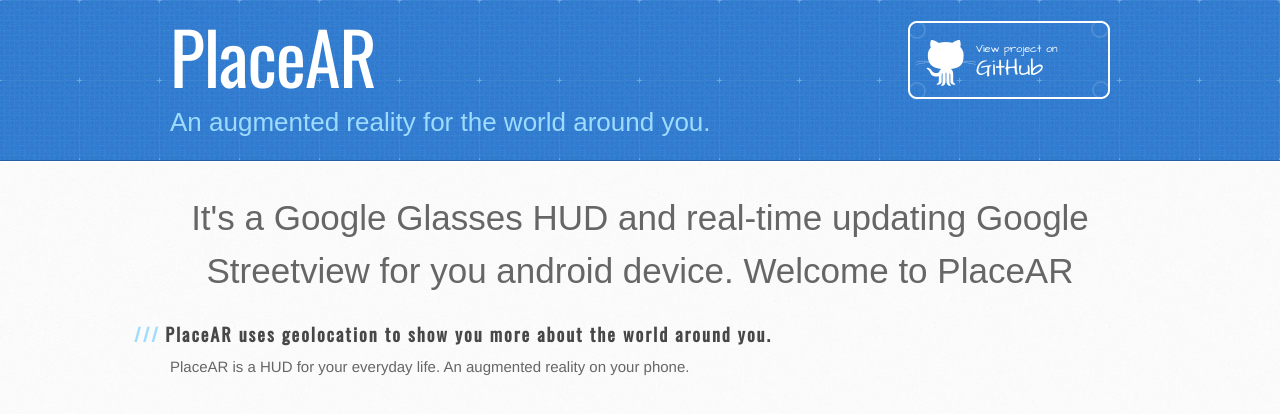
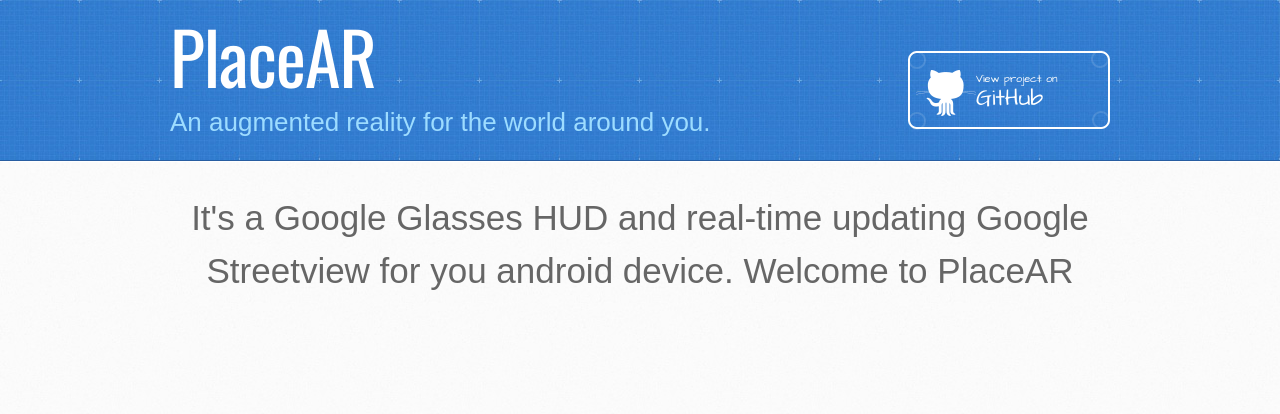
Before and after one commit to patjameson/placear, a plain HTML site: page index.html in a window 1280 px wide. Drawn offline with nearby package versions, Linux system fonts and the light colour scheme.

Commit message:
Update index.html

```diff
--- a/index.html
+++ b/index.html
@@ -21,7 +21,7 @@
       <div class="inner">
         <h1>PlaceAR</h1>
         <h2>An augmented reality for the world around you.</h2>
-        <a href="https://github.com/snowneedle/placear" class="button"><small>View project on</small>GitHub</a>
+        <a href="https://github.com/snowneedle/placear" class="button" style="margin-top:30px;"><small>View project on</small>GitHub</a>
         <link href='http://fonts.googleapis.com/css?family=Oswald' rel='stylesheet' type='text/css'>
       </div>
     </header>
@@ -33,10 +33,6 @@
         It's a Google Glasses HUD and real-time updating Google Streetview for you android device. Welcome to PlaceAR
       </div>
 
-        <section id="main-content">
-          <h3>PlaceAR uses geolocation to show you more about the world around you.</h3>
-
-<p>PlaceAR is a HUD for your everyday life. An augmented reality on your phone. </p>
 
 
 
```
